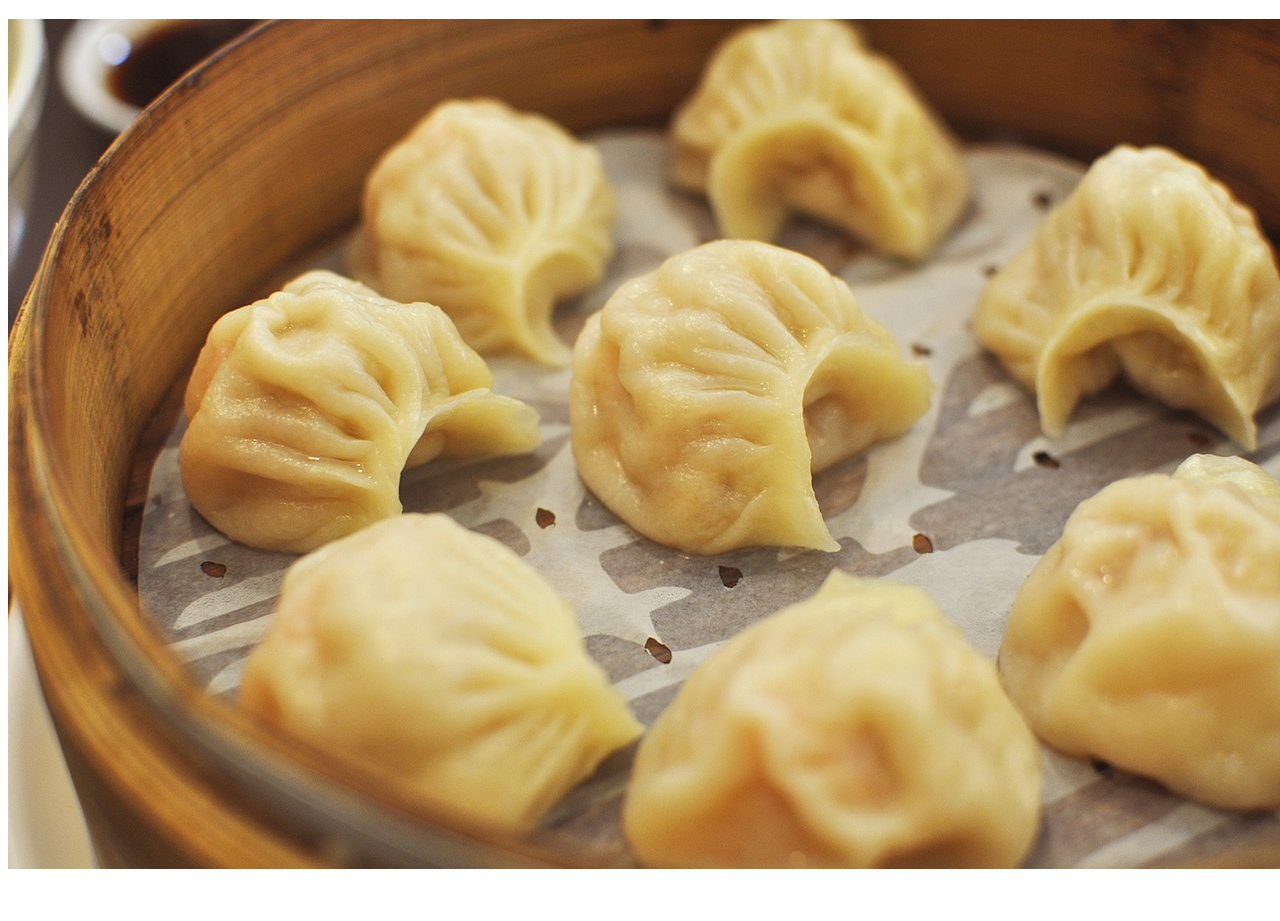
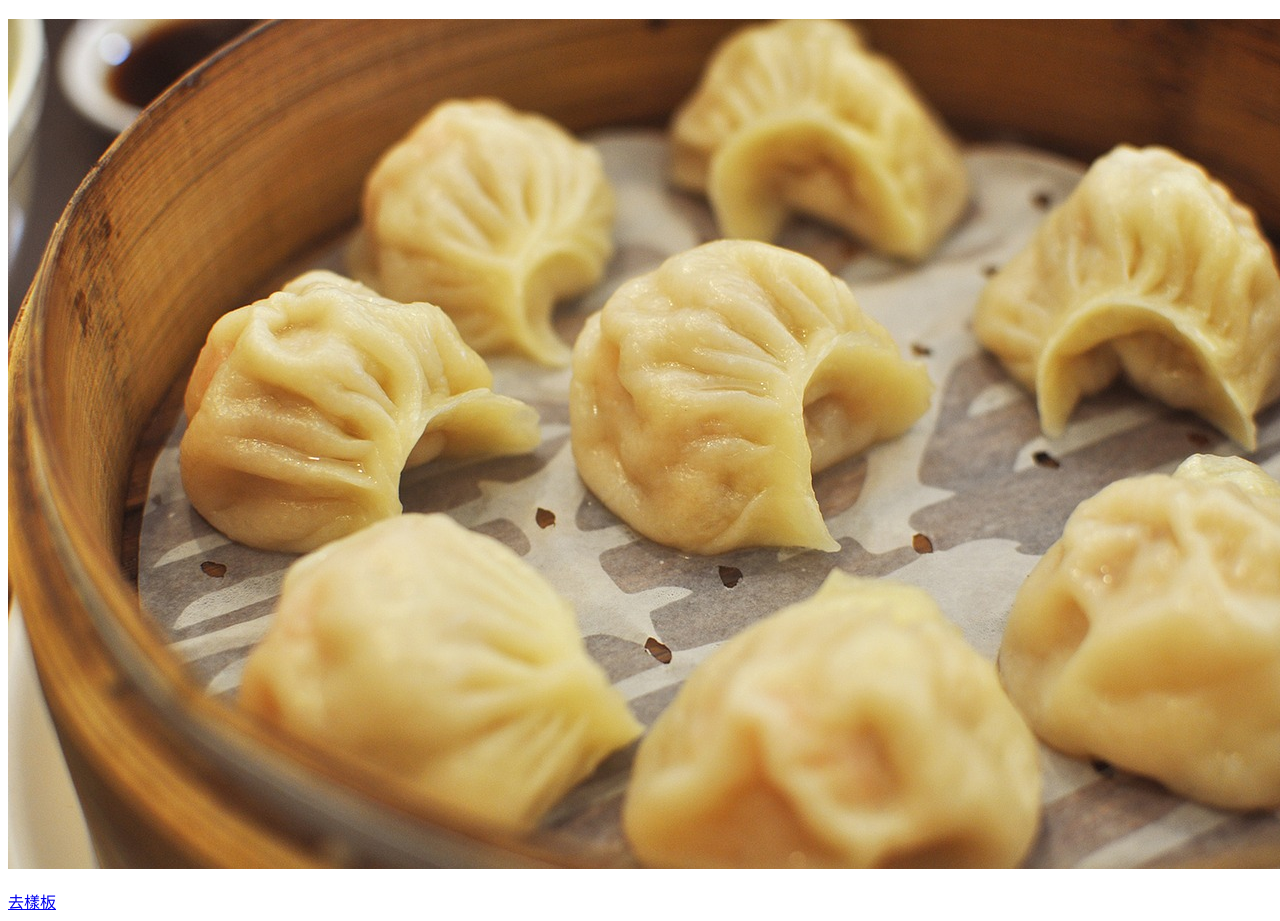
Before and after one commit to fcu-d0449763/mywebsite, a plain HTML site: page index.html in a window 1280 px wide. Shown: the part 70-991 px from the top of the page. Before the commit the page ends 959 px from the top, so only its background shows below. Drawn offline with Linux system fonts and the light colour scheme.

Commit message:
加入聯結

```diff
--- a/index.html
+++ b/index.html
@@ -9,5 +9,6 @@
 <body>
     <h1>好吃的店家</h1>
     <p><img src="img/dumplings.jpg"></p>
+    <a href="template.html">去樣板</a>
 </body>
 </html>
```
